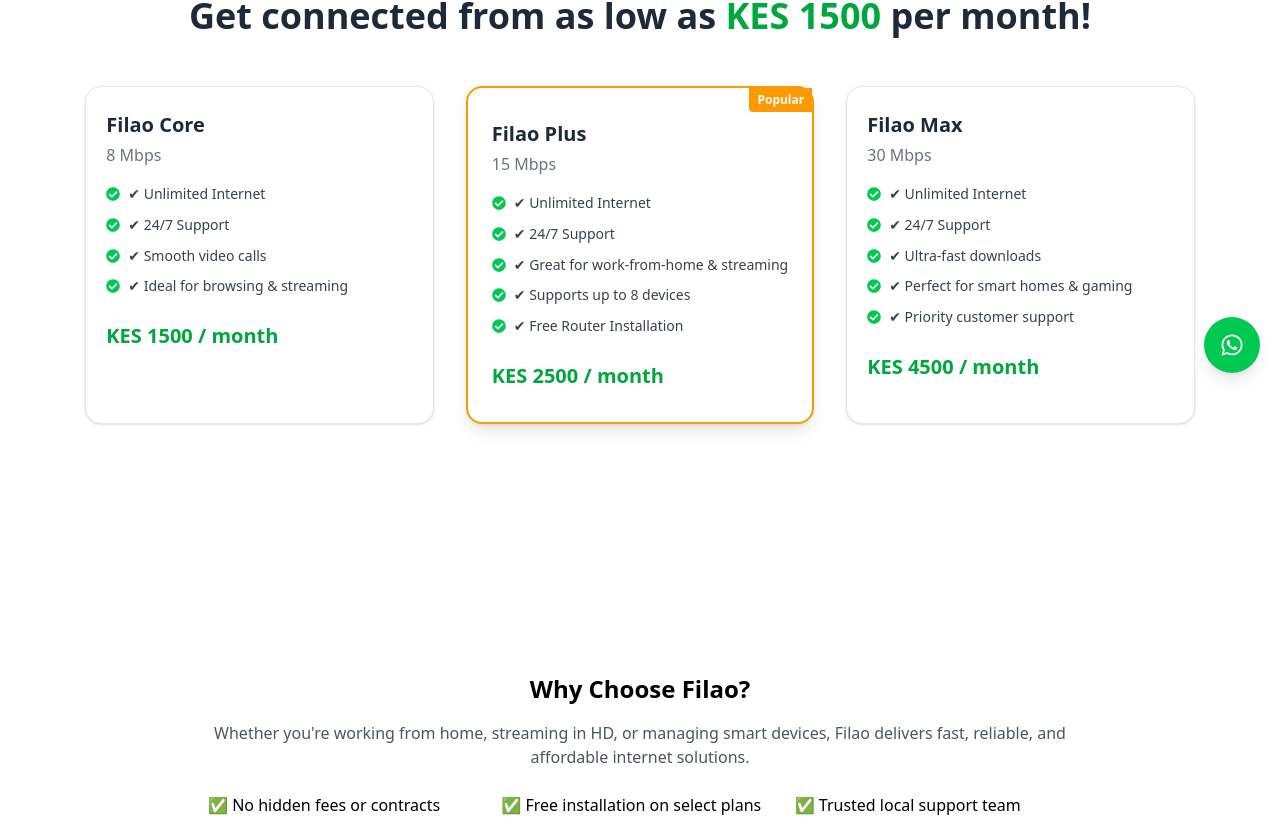
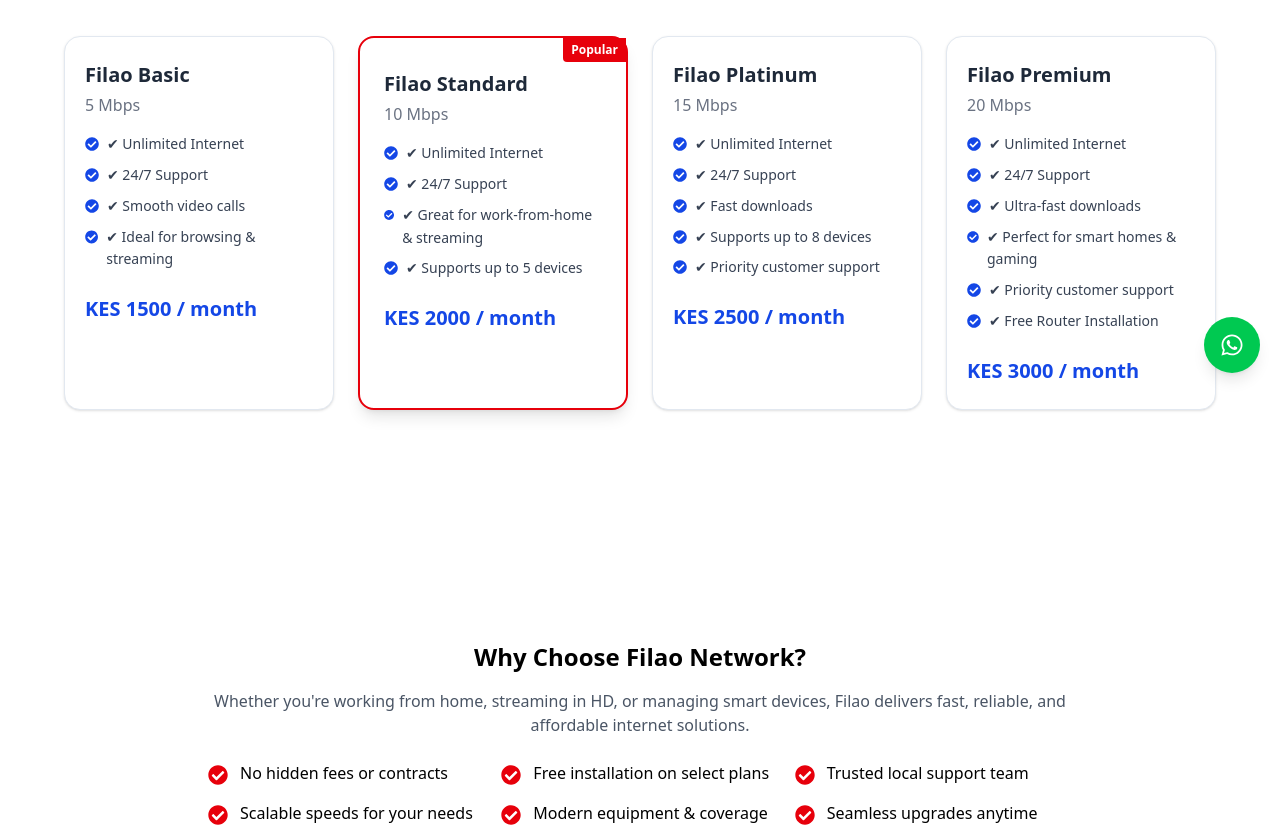
Before and after one commit to millan-amara/filaonetworks, a React (Vite) app: page /packages in a window 1280 px wide. Shown: the part 407-1240 px from the top of the page. Built offline with nearby package versions, Linux system fonts and the light colour scheme.

Commit message:
change brand color

```diff
--- a/src/components/ContactForm.jsx
+++ b/src/components/ContactForm.jsx
@@ -17,7 +17,7 @@
                 <textarea id="message" name="message" value={message} placeholder='Your Message' onChange={handleChange} rows="4" required className="focus:outline-none focus:ring-2 appearance-none text-sm"></textarea>
             </div>
             <div>
-                <button id="contact-button" type="submit" className="flex bg-rose-700 hover:bg-rose-800 text-white w-full py-2 rounded-md items-center justify-center">Send Message</button>
+                <button id="contact-button" type="submit" className="flex bg-red-600 hover:bg-red-700 text-white w-full py-2 rounded-md items-center justify-center">Send Message</button>
             </div>
 
         </form>
--- a/src/components/Footer.jsx
+++ b/src/components/Footer.jsx
@@ -1,22 +1,21 @@
 import React from 'react';
 import { Link } from 'react-router-dom';
-import { FaArrowRight, FaFacebookF, FaUser } from "react-icons/fa6";
+import { FaFacebookF } from "react-icons/fa6";
 import { FaInstagram } from "react-icons/fa";
 import { FaWhatsapp } from "react-icons/fa";
 import { FaTiktok } from "react-icons/fa";
 import Router from "../assets/router.png";
-import Wifi from "../assets/wifi.png";
 
 function Footer() {
   return (
     <footer id="footer" className="bg-zinc-900 text-white px-5 pt-14 pb-8">
     <div className="flex flex-col md:flex-row justify-around mb-5">
         <div className="w-full md:w-1/4 md:flex md:flex-col md:justify-center md:items-center">
-            <p className="brand text-3xl mb-3 text-blue-600 font-semibold">Filao <span className='text-rose-700'>Network</span></p>
+            <p className="brand text-3xl mb-3 text-blue-600 font-semibold">Filao <span className='text-red-600'>Network</span></p>
             <p className="mb-5 text-base">Need a network upgrade? Let's discuss your WiFi or security needs. Fast response guaranteed.</p>
             <p>info@filaonetworks.co.ke</p>
             <p className='mb-6 md:mb-0'>+254 720-973-059</p>
-            <a a href={`https://wa.me/+254720973059`} target="_blank" rel="noopener noreferrer" className="border-2 border-blue-600 hover:bg-blue-600 hover:text-white py-2 px-4 rounded-lg font-bold mt-6">Talk to Us</a>
+            <a a href={`https://wa.me/+254790034459`} target="_blank" rel="noopener noreferrer" className="border-2 border-blue-600 hover:bg-blue-600 hover:text-white py-2 px-4 rounded-lg font-bold mt-6">Talk to Us</a>
         </div>
         <div className="border-l-2 border-white hidden md:block">
             <p className=""></p>
@@ -26,12 +25,12 @@
             <div className='-mt-48 text-center'>
                 <p className='text-3xl font-black'>Discount!!</p>
                 <p className='text-lg my-4 font-semibold px-2'>Get 10% off your first month</p>
-                <a href={`https://wa.me/+254720973059`} target="_blank" rel="noopener noreferrer" className='bg-rose-700 w-1/2 px-4 py-1 text-xl rounded-md mt-6 hover:bg-rose-800'>Get it</a>
+                <a href={`https://wa.me/+254790034459`} target="_blank" rel="noopener noreferrer" className='bg-red-600 w-1/2 px-4 py-1 text-xl rounded-md mt-6 hover:bg-red-700'>Get it</a>
             </div>
             <div className='flex mt-20 text-xl justify-center'>
                 <p className='mr-3 bg-zinc-700 rounded-full flex py-2 px-2'><Link className='text-blue-400'><FaFacebookF /></Link></p>
                 <p className='mr-3 bg-zinc-700 rounded-full flex py-2 px-2'><Link><FaInstagram /></Link></p>
-                <p className='mr-3 bg-green-400 rounded-full flex py-2 px-2'><a href={`https://wa.me/+254720973059`} target="_blank" rel="noopener noreferrer"><FaWhatsapp /></a></p>
+                <p className='mr-3 bg-green-400 rounded-full flex py-2 px-2'><a href={`https://wa.me/+254790034459`} target="_blank" rel="noopener noreferrer"><FaWhatsapp /></a></p>
                 <p className='mr-3 bg-zinc-700 rounded-full flex py-2 px-2'><Link><FaTiktok /></Link></p>
                 {/* <p className='mr-3 bg-zinc-700 rounded-full flex py-2 px-2'><Link to='/'><FaUser /></Link></p> */}
             </div>
--- a/src/components/HeroSection.jsx
+++ b/src/components/HeroSection.jsx
@@ -32,16 +32,16 @@
     <section className="h-[calc(100vh-30px)] md:text-white flex flex-col justify-center items-center text-center z-20 relative">
       <div className="text-4xl md:text-4xl font-bold mb-4 md:mb-12">
         <span>Better </span>
-        <span ref={el} className="auto-type text-rose-700 min-h-[3em]"></span>
+        <span ref={el} className="auto-type text-red-600 min-h-[3em]"></span>
       </div>
       <p className="text-lg mb-6 md:w-1/2">
         We provide professional WiFi solutions, CCTV installations, and complete network systems for homes and businesses.
       </p>
       <a
-        href={`https://wa.me/+254720973059`}
+        href={`https://wa.me/+254790034459`}
         target="_blank"
         rel="noopener noreferrer"
-        className="bg-rose-700 font-bold text-white px-4 py-2 rounded-sm hover:bg-amber-700"
+        className="bg-red-600 font-bold text-white px-4 py-2 rounded-sm hover:bg-amber-700"
       >
         Get a Free Quote
       </a>
--- a/src/components/ServiceSection.jsx
+++ b/src/components/ServiceSection.jsx
@@ -51,7 +51,7 @@
   return (
     <section
       className={`px-4 text-center h-auto md:h-screen flex flex-col md:justify-center ${
-        adjustMargin ? "-mt-48 md:mt-0" : ""
+        adjustMargin ? "-mt-24 md:mt-0" : ""
       }`}
     >
       <motion.h2
--- a/src/components/Testimonials.jsx
+++ b/src/components/Testimonials.jsx
@@ -57,7 +57,7 @@
               <FaUserCircle className="h-12 w-8 mb-4 text-gray-500" />
             </motion.div>
             <blockquote className="italic text-gray-700 mb-6">{t.quote}</blockquote>
-            <p className="font-semibold text-blue-600">{t.author}</p>
+            <p className="font-semibold text-blue-500">{t.author}</p>
           </motion.div>
         ))}
       </div>
--- a/src/components/WhatsAppButton.jsx
+++ b/src/components/WhatsAppButton.jsx
@@ -3,7 +3,7 @@
 import { FaWhatsapp } from 'react-icons/fa';
 
 function WhatsAppButton() {
-  const phoneNumber = '254720973059';
+  const phoneNumber = '254790034459';
 
   return (
     <a
--- a/src/pages/About.jsx
+++ b/src/pages/About.jsx
@@ -21,7 +21,7 @@
           transition={{ duration: 0.6 }}
           variants={fadeInUp}
         >
-          <h2 className="text-3xl md:text-4xl font-bold mb-4 text-amber-600">About Us</h2>
+          <h2 className="text-3xl md:text-4xl font-bold mb-4 text-red-600">About Us</h2>
           <p className="text-gray-700 mb-6 leading-relaxed">
             Filao Network Solutions provides fast, secure, and scalable networking services tailored to your needs.
             With certified professionals and years of experience, we deliver dependable connectivity and advanced security systems.
--- a/src/pages/Contact.jsx
+++ b/src/pages/Contact.jsx
@@ -55,7 +55,7 @@
               <textarea id="message" name="message" value={message} placeholder='Your Message' onChange={handleChange} rows="4" required className="focus:outline-none focus:ring-2 appearance-none text-sm"></textarea>
           </div>
           <div>
-              <button id="contact-button" type="submit" className="flex bg-amber-600 hover:bg-amber-700 text-white w-full py-2 rounded-md items-center justify-center">Send Message</button>
+              <button id="contact-button" type="submit" className="flex bg-red-600 hover:bg-red-700 text-white w-full py-2 rounded-md items-center justify-center">Send Message</button>
           </div>
 
         </form>
--- a/src/pages/Packages.jsx
+++ b/src/pages/Packages.jsx
@@ -5,8 +5,8 @@
 
 const plans = [
     {
-      title: "Filao Core",
-      speed: "8 Mbps",
+      title: "Filao Basic",
+      speed: "5 Mbps",
       features: [
         "✔ Unlimited Internet",
         "✔ 24/7 Support",
@@ -17,29 +17,42 @@
       highlight: false,
     },
     {
-      title: "Filao Plus",
+      title: "Filao Standard",
+      speed: "10 Mbps",
+      features: [
+        "✔ Unlimited Internet",
+        "✔ 24/7 Support",
+        "✔ Great for work-from-home & streaming",
+        "✔ Supports up to 5 devices",
+      ],
+      price: "KES 2000 / month",
+      highlight: true,
+    },
+    {
+      title: "Filao Platinum",
       speed: "15 Mbps",
       features: [
         "✔ Unlimited Internet",
         "✔ 24/7 Support",
-        "✔ Great for work-from-home & streaming",
+        "✔ Fast downloads",
         "✔ Supports up to 8 devices",
-        "✔ Free Router Installation",
+        "✔ Priority customer support",
       ],
       price: "KES 2500 / month",
-      highlight: true,
+      highlight: false,
     },
     {
-      title: "Filao Max",
-      speed: "30 Mbps",
+      title: "Filao Premium",
+      speed: "20 Mbps",
       features: [
         "✔ Unlimited Internet",
         "✔ 24/7 Support",
         "✔ Ultra-fast downloads",
         "✔ Perfect for smart homes & gaming",
         "✔ Priority customer support",
+        "✔ Free Router Installation",
       ],
-      price: "KES 4500 / month",
+      price: "KES 3000 / month",
       highlight: false,
     },
 ];
@@ -71,7 +84,7 @@
     <>
     <Navbar />
     <motion.div
-      className="my-12 px-4 h-auto md:min-h-screen md:flex flex-col justify-center"
+      className="mb-12 mt-4 px-4 h-auto md:min-h-screen md:flex flex-col justify-center"
       initial="hidden"
       whileInView="visible"
       viewport={{ once: true }}
@@ -85,10 +98,10 @@
         viewport={{ once: true }}
       >
         Get connected from as low as{" "}
-        <span className="text-green-600">KES 1500</span> per month!
+        <span className="text-red-600">KES 1500</span> per month!
       </motion.h1>
 
-      <div className="grid grid-cols-1 md:grid-cols-3 gap-8 max-w-6xl mx-auto">
+      <div className="grid grid-cols-1 md:grid-cols-2 lg:grid-cols-4 gap-8 lg:gap-6 max-w-6xl mx-auto">
         {plans.map((plan, index) => (
           <motion.div
             key={index}
@@ -96,12 +109,12 @@
             whileHover={{ scale: 1.03 }}
             className={`${
               plan.highlight
-                ? "border-2 border-amber-500 py-8 px-6 rounded-2xl shadow-lg bg-white relative z-10"
+                ? "border-2 border-red-600 py-8 px-6 rounded-2xl shadow-lg bg-white relative z-10"
                 : "border border-slate-200 py-6 px-5 rounded-2xl shadow hover:shadow-md bg-white"
             }`}
           >
             {plan.highlight && (
-              <div className="absolute top-0 right-0 bg-amber-500 text-white text-xs font-semibold px-2 py-1 rounded-bl">
+              <div className="absolute top-0 right-0 bg-red-600 text-white text-xs font-semibold px-2 py-1 rounded-bl">
                 Popular
               </div>
             )}
@@ -112,13 +125,13 @@
             <ul className="text-left mb-6 space-y-2 text-sm leading-relaxed text-gray-700">
               {plan.features.map((f, i) => (
                 <li key={i} className="flex items-start gap-2">
-                  <FaCheckCircle className="text-green-500 mt-1" />
+                  <FaCheckCircle className="text-blue-700 mt-1" />
                   <span>{f}</span>
                 </li>
               ))}
             </ul>
 
-            <p className="text-xl font-bold text-green-600">{plan.price}</p>
+            <p className="text-xl font-bold text-blue-700">{plan.price}</p>
           </motion.div>
         ))}
       </div>
@@ -126,17 +139,17 @@
 
 
     <section className="my-16 md:mt-16 md:mb-40 text-center px-4 max-w-4xl mx-auto">
-        <h2 className="text-2xl font-bold mb-4">Why Choose Filao?</h2>
+        <h2 className="text-2xl font-bold mb-4">Why Choose Filao Network?</h2>
         <p className="text-gray-600 mb-6">
             Whether you're working from home, streaming in HD, or managing smart devices, Filao delivers fast, reliable, and affordable internet solutions.
         </p>
         <div className="grid md:grid-cols-3 gap-4 text-left">
-            <div>✅ No hidden fees or contracts</div>
-            <div>✅ Free installation on select plans</div>
-            <div>✅ Trusted local support team</div>
-            <div>✅ Scalable speeds for your needs</div>
-            <div>✅ Modern equipment & coverage</div>
-            <div>✅ Seamless upgrades anytime</div>
+            <div className='flex'><FaCheckCircle className="text-red-600 text-xl mr-3 mt-1" /> No hidden fees or contracts</div>
+            <div className='flex'><FaCheckCircle className="text-red-600 text-xl mr-3 mt-1" /> Free installation on select plans</div>
+            <div className='flex'><FaCheckCircle className="text-red-600 text-xl mr-3 mt-1" /> Trusted local support team</div>
+            <div className='flex'><FaCheckCircle className="text-red-600 text-xl mr-3 mt-1" /> Scalable speeds for your needs</div>
+            <div className='flex'><FaCheckCircle className="text-red-600 text-xl mr-3 mt-1" /> Modern equipment & coverage</div>
+            <div className='flex'><FaCheckCircle className="text-red-600 text-xl mr-3 mt-1" /> Seamless upgrades anytime</div>
         </div>
     </section>
 
@@ -192,10 +205,10 @@
             </div>
         </div>
 
-        <section className="my-8 md:mt-24 py-8 bg-amber-100 text-center rounded-lg mx-0 md:mx-24">
+        <section className="my-8 md:mt-24 py-8 bg-red-100 text-center rounded-lg mx-0 md:mx-24">
             <h2 className="text-2xl font-bold mb-2">Ready to Upgrade Your Internet?</h2>
             <p className="mb-6 text-gray-700">Contact us today or sign up to get connected in 24 hours.</p>
-            <a href={`https://wa.me/+254720973059`} target="_blank" rel="noopener noreferrer" className="bg-amber-600 text-white px-6 py-2 rounded hover:bg-amber-700">Get Started</a>
+            <a href={`https://wa.me/+254790034459`} target="_blank" rel="noopener noreferrer" className="bg-red-600 text-white px-6 py-2 rounded hover:bg-red-700">Get Started</a>
         </section>
     </section>
 
```
Also changed, not shown: src/components/Navbar.jsx (+8 -8 lines), src/components/WhyChooseUs.jsx (+4 -4 lines), src/pages/Services.jsx (+8 -8 lines).
